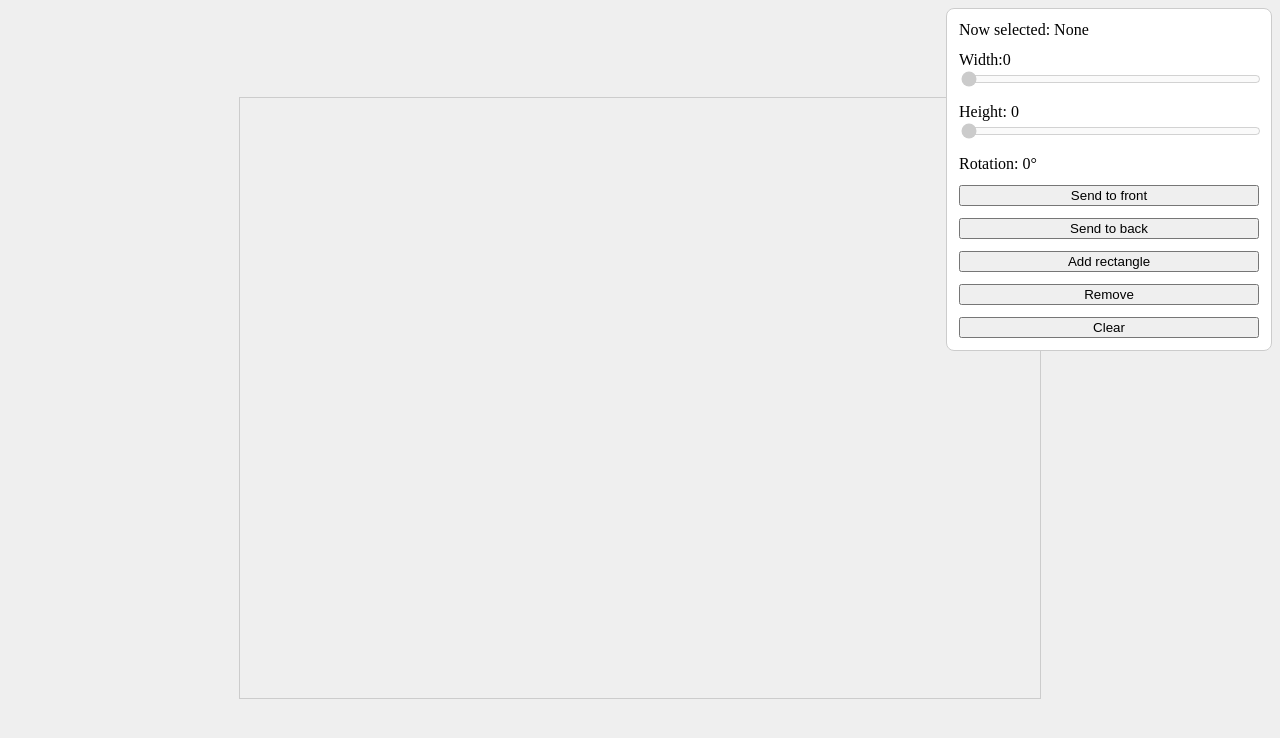
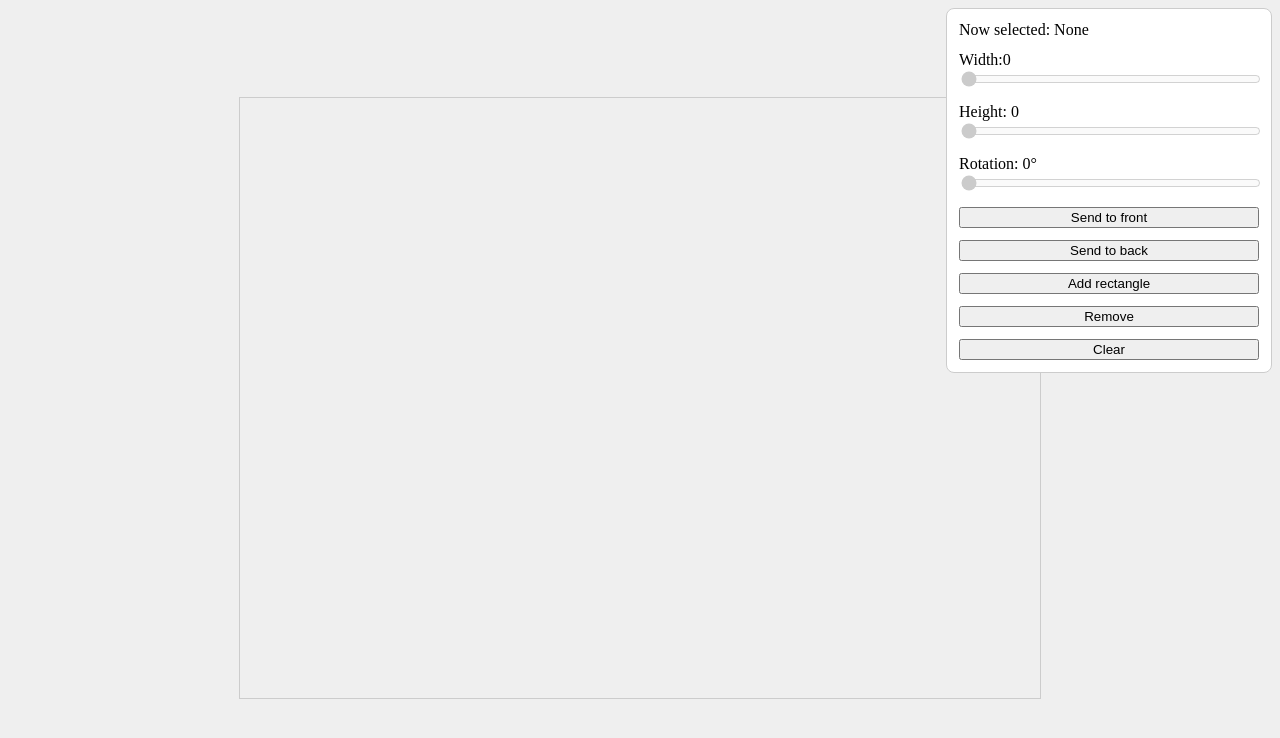
Before and after one commit to ienming/free-layout-lab, a Nuxt app: page / in a window 1280 px wide. Shown: the top 738 px of the page. Built offline with nearby package versions, Linux system fonts and the light colour scheme.

Commit message:
feat: change draw function coordinates from global to local

```diff
--- a/app/components/CanvasArea.vue
+++ b/app/components/CanvasArea.vue
@@ -49,11 +49,11 @@ function renderLoop() {
 
 function onMouseDown(e) {
 	const rect = canvas.value.getBoundingClientRect();
-	const x = e.clientX - rect.left;
-	const y = e.clientY - rect.top;
+	const px = e.clientX - rect.left;
+	const py = e.clientY - rect.top;
 
 	// 確認是不是點到 control handler
-	canvasStore.selectedEl?.checkControlHandlerHit(x, y);
+	canvasStore.selectedEl?.checkControlHandlerHit(px, py);
 	if (canvasStore.activeControlHandler) {
 		console.log(canvasStore.selectedEl.key, canvasStore.activeControlHandler.name);
 		isControlHandlerStartDragging = true;
@@ -68,13 +68,13 @@ function onMouseDown(e) {
 	// 從上到下檢查點擊位置是否在元素內
 	for (let i = canvasElements.length - 1; i >= 0; i--) {
 		const el = canvasElements[i];
-		el.isPointInside(x, y);
+		el.isPointInside(px, py);
 		if (el.selected) break;
 	}
 
 	if (canvasStore.selectedEl) {
-		offsetX = x - canvasStore.selectedEl.x;
-		offsetY = y - canvasStore.selectedEl.y;
+		offsetX = px - canvasStore.selectedEl.cx;
+		offsetY = py - canvasStore.selectedEl.cy;
 		isElDragging = true;
 	}
 
@@ -83,15 +83,15 @@ function onMouseDown(e) {
 
 function onMouseMove(e) {
 	const rect = canvas.value.getBoundingClientRect();
-	const x = e.clientX - rect.left;
-	const y = e.clientY - rect.top;
+	const px = e.clientX - rect.left;
+	const py = e.clientY - rect.top;
 
 	// control handler 拖曳
 	if (isControlHandlerStartDragging) {
-		canvasStore.resizeSelectedEl(x, y);
+		canvasStore.resizeSelectedEl(px, py);
 	} else if (isElDragging) {
-		canvasStore.selectedEl.x = x - offsetX;
-		canvasStore.selectedEl.y = y - offsetY;
+		canvasStore.selectedEl.cx = px - offsetX;
+		canvasStore.selectedEl.cy = py - offsetY;
 	}
 }
 
--- a/app/components/ControlPanel.vue
+++ b/app/components/ControlPanel.vue
@@ -22,7 +22,14 @@
 				:disabled="!canvasStore.selectedEl" />
 		</label>
 		<label for="rotate">
-			Rotation: {{ canvasStore.selectedEl?.rotation || 0 }}°
+			Rotation: {{ canvasStore.selectedEl?.rotationDeg || 0 }}°
+			<input
+				v-model.number="rotation"
+				type="range"
+				min="0"
+				max="360"
+				class="input"
+				:disabled="!canvasStore.selectedEl">
 		</label>
 		<button
 			class="btn-primary"
@@ -67,6 +74,11 @@ const height = computed({
 	set: val => canvasStore.updateElHeight(val),
 });
 
+const rotation = computed({
+	get: () => canvasStore.selectedEl?.rotationDeg || 0,
+	set: val => canvasStore.updateElRotation(val),
+});
+
 function addRect() {
 	const newEl = new Element({
 		key: crypto.randomUUID(),
--- a/app/lib/controlHandler.js
+++ b/app/lib/controlHandler.js
@@ -2,24 +2,21 @@ import { CONTROLHANDLER_TYPES } from "~/constants/canvas";
 
 export default class ControlHandler {
     constructor({ x, y, type, name}) {
-        this.x = x;
-        this.y = y;
+        this.cx = x;
+        this.cy = y;
         this.type = type; // 'resize', 'rotate'
         this.name = name; // 'top-left', 'top-center', etc.
-        this.size = 10; // Control handle size
+        this.size = 20; // Control handle size
         this.active = false;
     }
 
     draw(ctx) {
-        ctx.save();
-        ctx.translate(this.x, this.y);
-
         ctx.fillStyle = '#333';
         if (this.type === CONTROLHANDLER_TYPES.ROTATE) {
             ctx.beginPath();
             ctx.arc(
-                0,
-                0,
+                this.cx,
+                this.cy,
                 this.size / 2,
                 0,
                 Math.PI * 2,
@@ -28,21 +25,18 @@ export default class ControlHandler {
             ctx.closePath();
         } else {
             ctx.fillRect(
-                0 - this.size / 2,
-                0 - this.size / 2,
+                this.cx - this.size / 2,
+                this.cy - this.size / 2,
                 this.size,
                 this.size,
             );
         }
-
-        ctx.restore();
     }
 
     isPointInside(px, py) {
-        console.log(px, py, this.x, this.y, this.size);
-        this.active = px >= this.x - this.size / 2 && px <= this.x + this.size / 2 &&
-            py >= this.y - this.size / 2 && py <= this.y + this.size / 2;
-        console.log('isPointInside', this.name, this.active);
+        this.active = px >= this.cx - this.size / 2 && px <= this.cx + this.size / 2 &&
+            py >= this.cy - this.size / 2 && py <= this.cy + this.size / 2;
+        if (this.active) console.log('isPointInside', this.name);
         return this.active;
     }
 }
--- a/app/lib/helper.js
+++ b/app/lib/helper.js
@@ -1,3 +1,13 @@
 export function getAngleFromDegree(degree) {
     return (degree * Math.PI) / 180;
 };
+
+// 滑鼠世界座標 → 元素本地座標
+export function getLocalCoords(globalX, globalY, targetCx, targetCy, angle) {
+    const dx = globalX - targetCx;
+    const dy = globalY - targetCy;
+    const localX = dx * Math.cos(-angle) - dy * Math.sin(-angle);
+    const localY = dx * Math.sin(-angle) + dy * Math.cos(-angle);
+
+    return { localX, localY };
+}
--- a/app/stores/useCanvasStore.js
+++ b/app/stores/useCanvasStore.js
@@ -1,4 +1,5 @@
 import { CONTROLHANDLER_NAMES, EL_MINIMUM_SIZE } from "~/constants/canvas";
+import { getAngleFromDegree, getLocalCoords } from "~/lib/helper";
 
 const useCanvasStore = defineStore('canvas', {
 	state: () => ({
@@ -34,113 +35,51 @@ const useCanvasStore = defineStore('canvas', {
 				target.height = value;
 			}
 		},
+		updateElRotation(value) {
+			if (this.selectedEl) {
+				const target = this.elements.find(el => el.key === this.selectedEl.key);
+				target.rotationDeg = value;
+			}
+		},
 		resizeSelectedEl(posX, posY) {
-			console.log('根據 control handler 的 name 來調整 selectedEl 的寬高');
-			const oldX = Math.abs(this.selectedEl.x);
-			const oldY = Math.abs(this.selectedEl.y);
-			const oldWidth = this.selectedEl.width;
-			const oldHeight = this.selectedEl.height;
-			const centerX = oldX + oldWidth / 2;
-			const centerY = oldY + oldHeight / 2;
+			if (!this.selectedEl) return;
+
+			const cx = this.selectedEl.cx;
+			const cy = this.selectedEl.cy;
+			const angle = getAngleFromDegree(this.selectedEl.rotationDeg);
+			const { localX, localY } = getLocalCoords(posX, posY, cx, cy, angle);
+
+			let halfW = this.selectedEl.width / 2;
+			let halfH = this.selectedEl.height / 2;
 
 			switch (this.activeControlHandler.name) {
 				case CONTROLHANDLER_NAMES.TOP_LEFT:
-					// width = width + (oldX - newX)
-					// height = height + (oldY - newY)
-					this.selectedEl.x = posX;
-					this.selectedEl.y = posY;
-					this.selectedEl.width = oldWidth + (oldX - posX);
-					this.selectedEl.height = oldHeight + (oldY - posY);
-					// 防止 width 或 height 變成負值
-					if (this.selectedEl.width < EL_MINIMUM_SIZE) {
-						this.selectedEl.width = EL_MINIMUM_SIZE;
-						this.selectedEl.x = oldX + oldWidth - EL_MINIMUM_SIZE;
-					}
-					if (this.selectedEl.height < EL_MINIMUM_SIZE) {
-						this.selectedEl.height = EL_MINIMUM_SIZE;
-						this.selectedEl.y = oldY + oldHeight - EL_MINIMUM_SIZE;
-					}
+				case CONTROLHANDLER_NAMES.TOP_RIGHT:
+				case CONTROLHANDLER_NAMES.BOTTOM_LEFT:
+				case CONTROLHANDLER_NAMES.BOTTOM_RIGHT:
+					halfW = Math.max(EL_MINIMUM_SIZE / 2, Math.abs(localX));
+					halfH = Math.max(EL_MINIMUM_SIZE / 2, Math.abs(localY));
 					break;
+
 				case CONTROLHANDLER_NAMES.TOP_CENTER:
-					// height = height + (oldY - newY)
-					this.selectedEl.y = posY;
-					this.selectedEl.height = oldHeight + (oldY - posY);
-					if (this.selectedEl.height < EL_MINIMUM_SIZE) {
-						this.selectedEl.height = EL_MINIMUM_SIZE;
-						this.selectedEl.y = oldY + oldHeight - EL_MINIMUM_SIZE;
-					}
+				case CONTROLHANDLER_NAMES.BOTTOM_CENTER:
+					halfH = Math.max(EL_MINIMUM_SIZE / 2, Math.abs(localY));
 					break;
-				case CONTROLHANDLER_NAMES.TOP_RIGHT:
-					// width = posX - oldX
-					// height = height + (oldY - posY)
-					this.selectedEl.width = posX - oldX;
-					this.selectedEl.y = posY;
-					this.selectedEl.height = oldHeight + (oldY - posY);
-					if (this.selectedEl.width < EL_MINIMUM_SIZE) {
-						this.selectedEl.width = EL_MINIMUM_SIZE;
-					}
-					if (this.selectedEl.height < EL_MINIMUM_SIZE) {
-						this.selectedEl.height = EL_MINIMUM_SIZE;
-						this.selectedEl.y = oldY + oldHeight - EL_MINIMUM_SIZE;
-					}
+
+				case CONTROLHANDLER_NAMES.MIDDLE_LEFT:
+				case CONTROLHANDLER_NAMES.MIDDLE_RIGHT:
+					halfW = Math.max(EL_MINIMUM_SIZE / 2, Math.abs(localX));
 					break;
-				case CONTROLHANDLER_NAMES.MIDDLE_LEFT:
-					// x = posX
-					// width = width + (oldX - posX)
-					this.selectedEl.x = posX;
-					this.selectedEl.width = oldWidth + (oldX - posX);
-					if (this.selectedEl.width < EL_MINIMUM_SIZE) {
-						this.selectedEl.width = EL_MINIMUM_SIZE;
-						this.selectedEl.x = oldX + oldWidth - EL_MINIMUM_SIZE;
-					}
-					break;
-				case CONTROLHANDLER_NAMES.MIDDLE_RIGHT:
-					// width = posX - oldX
-					this.selectedEl.width = posX - oldX;
-					if (this.selectedEl.width < EL_MINIMUM_SIZE) {
-						this.selectedEl.width = EL_MINIMUM_SIZE;
-					}
-					break;
-				case CONTROLHANDLER_NAMES.BOTTOM_LEFT:
-					// x = posX
-					// width = width + (oldX - posX)
-					// height = posY - oldY
-					this.selectedEl.x = posX;
-					this.selectedEl.width = oldWidth + (oldX - posX);
-					this.selectedEl.height = posY - oldY;
-					if (this.selectedEl.width < EL_MINIMUM_SIZE) {
-						this.selectedEl.width = EL_MINIMUM_SIZE;
-						this.selectedEl.x = oldX + oldWidth - EL_MINIMUM_SIZE;
-					}
-					if (this.selectedEl.height < EL_MINIMUM_SIZE) {
-						this.selectedEl.height = EL_MINIMUM_SIZE;
-					}
-					break;
-				case CONTROLHANDLER_NAMES.BOTTOM_CENTER:
-					// height = posY - oldY
-					this.selectedEl.height = posY - oldY;
-					if (this.selectedEl.height < EL_MINIMUM_SIZE) {
-						this.selectedEl.height = EL_MINIMUM_SIZE;
-					}
-					break;
-				case CONTROLHANDLER_NAMES.BOTTOM_RIGHT:
-					// width = posX - oldX
-					// height = posY - oldY
-					this.selectedEl.width = posX - oldX;
-					this.selectedEl.height = posY - oldY;
-					if (this.selectedEl.width < EL_MINIMUM_SIZE) {
-						this.selectedEl.width = EL_MINIMUM_SIZE;
-					}
-					if (this.selectedEl.height < EL_MINIMUM_SIZE) {
-						this.selectedEl.height = EL_MINIMUM_SIZE;
-					}
-					break;
-				case CONTROLHANDLER_NAMES.ROTATE:
-					const angle = Math.atan2(posY - centerY, posX - centerX);
-					const degrees = angle * (180 / Math.PI);
-					this.selectedEl.rotation = degrees;
-					break;
+
+				// case CONTROLHANDLER_NAMES.ROTATE:
+				// 	const angleRad = Math.atan2(posY - cy, posX - cx);
+				// 	this.selectedEl.rotationDeg = angleRad * (180 / Math.PI);
+				// 	return;
 			}
+
+			// 更新 width / height，中心點不動
+			this.selectedEl.width = halfW * 2;
+			this.selectedEl.height = halfH * 2;
 		},
 		sendToFront() {
 			if (!this.selectedEl) return;
```
Also changed, not shown: app/lib/canvasElement.js.
